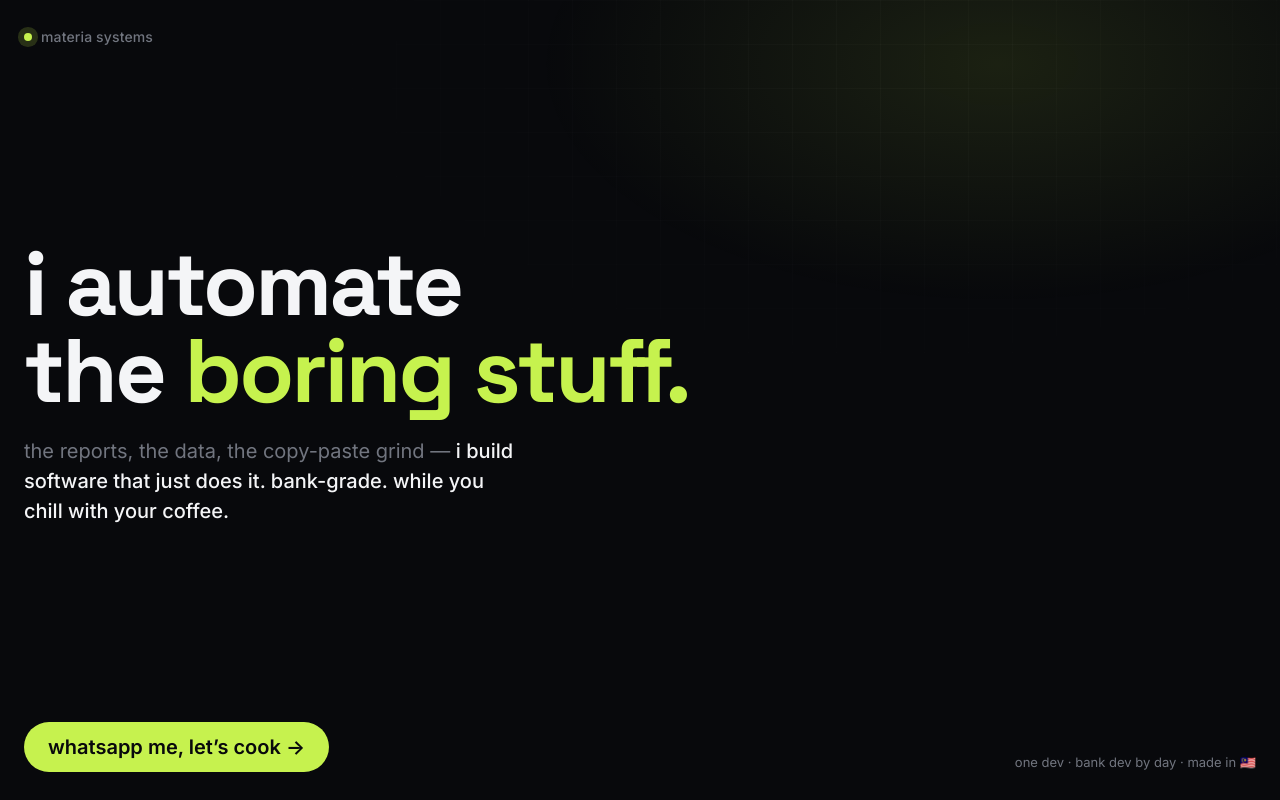
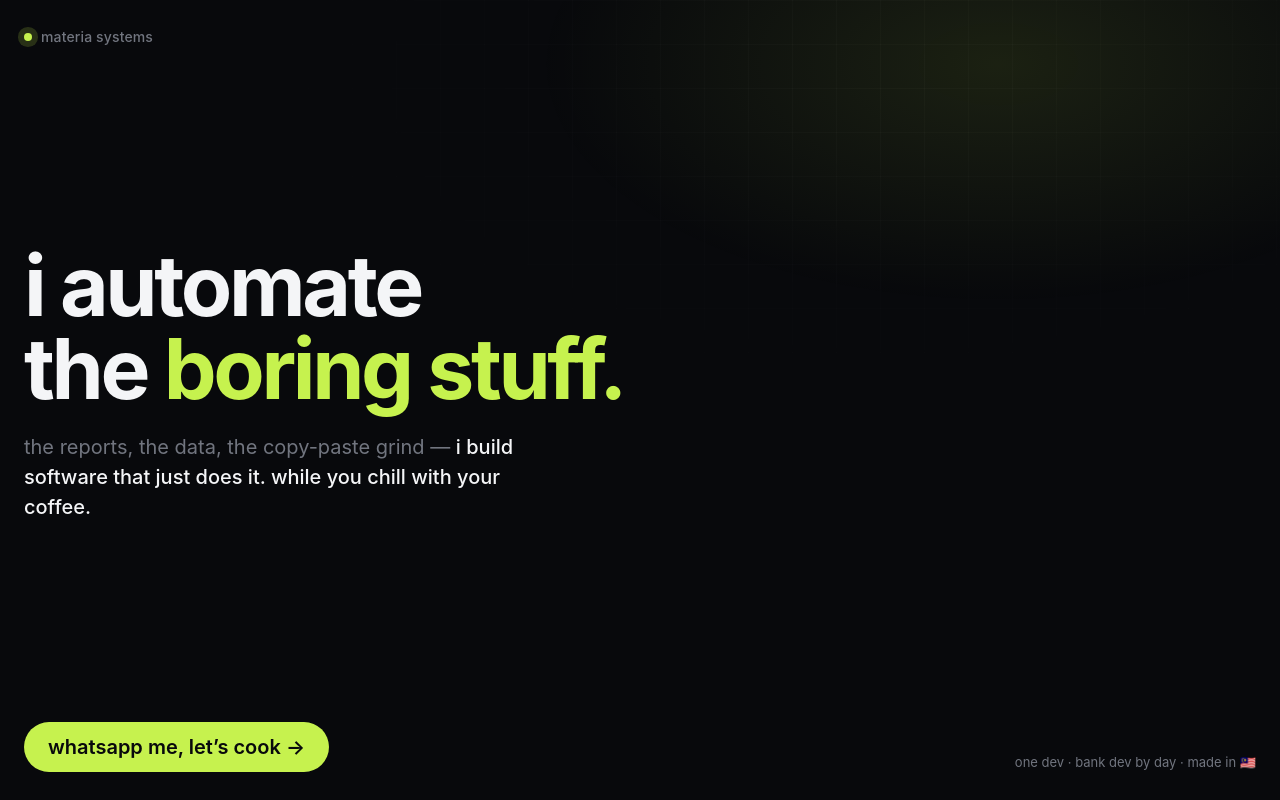
Before and after one commit to materia-systems/materia-systems.github.io, a plain HTML site: page index.html in a window 1280 px wide. Drawn offline with Linux system fonts and the light colour scheme.

Commit message:
update hero title

```diff
--- a/index.html
+++ b/index.html
@@ -4,10 +4,7 @@
   <meta charset="UTF-8">
   <meta name="viewport" content="width=device-width, initial-scale=1.0">
   <title>materia systems</title>
-  <meta name="description" content="one dev, bank-grade. i automate the boring stuff so your business runs while you don't.">
-  <link rel="preconnect" href="https://fonts.googleapis.com">
-  <link rel="preconnect" href="https://fonts.gstatic.com" crossorigin>
-  <link href="https://fonts.googleapis.com/css2?family=Space+Grotesk:wght@500;600;700&family=Inter:wght@400;500;600&display=swap" rel="stylesheet">
+  <meta name="description" content="one dev. i automate the boring stuff so your business runs while you don't.">
   <style>
     :root {
       --bg: #08090c;
@@ -20,7 +17,7 @@
     body {
       background: var(--bg);
       color: var(--fg);
-      font-family: "Inter", -apple-system, BlinkMacSystemFont, "Segoe UI", Roboto, sans-serif;
+      font-family: -apple-system, BlinkMacSystemFont, "Segoe UI", Roboto, Helvetica, Arial, sans-serif;
       height: 100dvh;
       display: flex;
       flex-direction: column;
@@ -64,11 +61,10 @@
       max-width: 720px;
     }
     h1 {
-      font-family: "Space Grotesk", sans-serif;
-      font-size: clamp(40px, 11.5vw, 90px);
-      line-height: 0.96;
+      font-size: clamp(38px, 11vw, 84px);
+      line-height: 0.98;
       font-weight: 700;
-      letter-spacing: -0.03em;
+      letter-spacing: -0.04em;
     }
     h1 .g { color: var(--accent); }
     .tag {
@@ -103,7 +99,7 @@
 
   <div class="mid">
     <h1>i automate<br>the <span class="g">boring stuff.</span></h1>
-    <p class="tag">the reports, the data, the copy-paste grind &mdash; <b>i build software that just does it. bank-grade. while you chill with your coffee.</b></p>
+    <p class="tag">the reports, the data, the copy-paste grind &mdash; <b>i build software that just does it. while you chill with your coffee.</b></p>
   </div>
 
   <div class="bottom">
```
